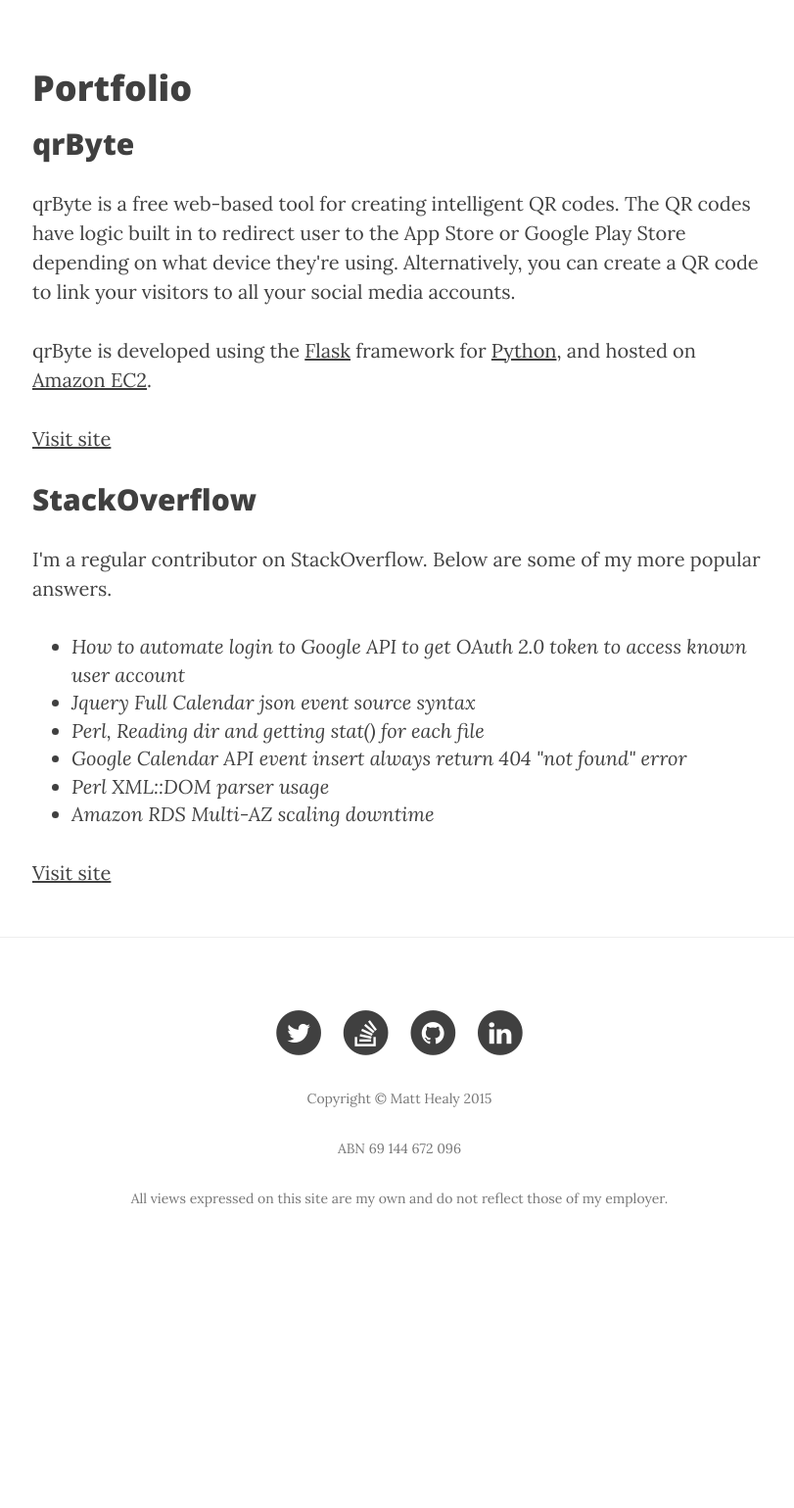
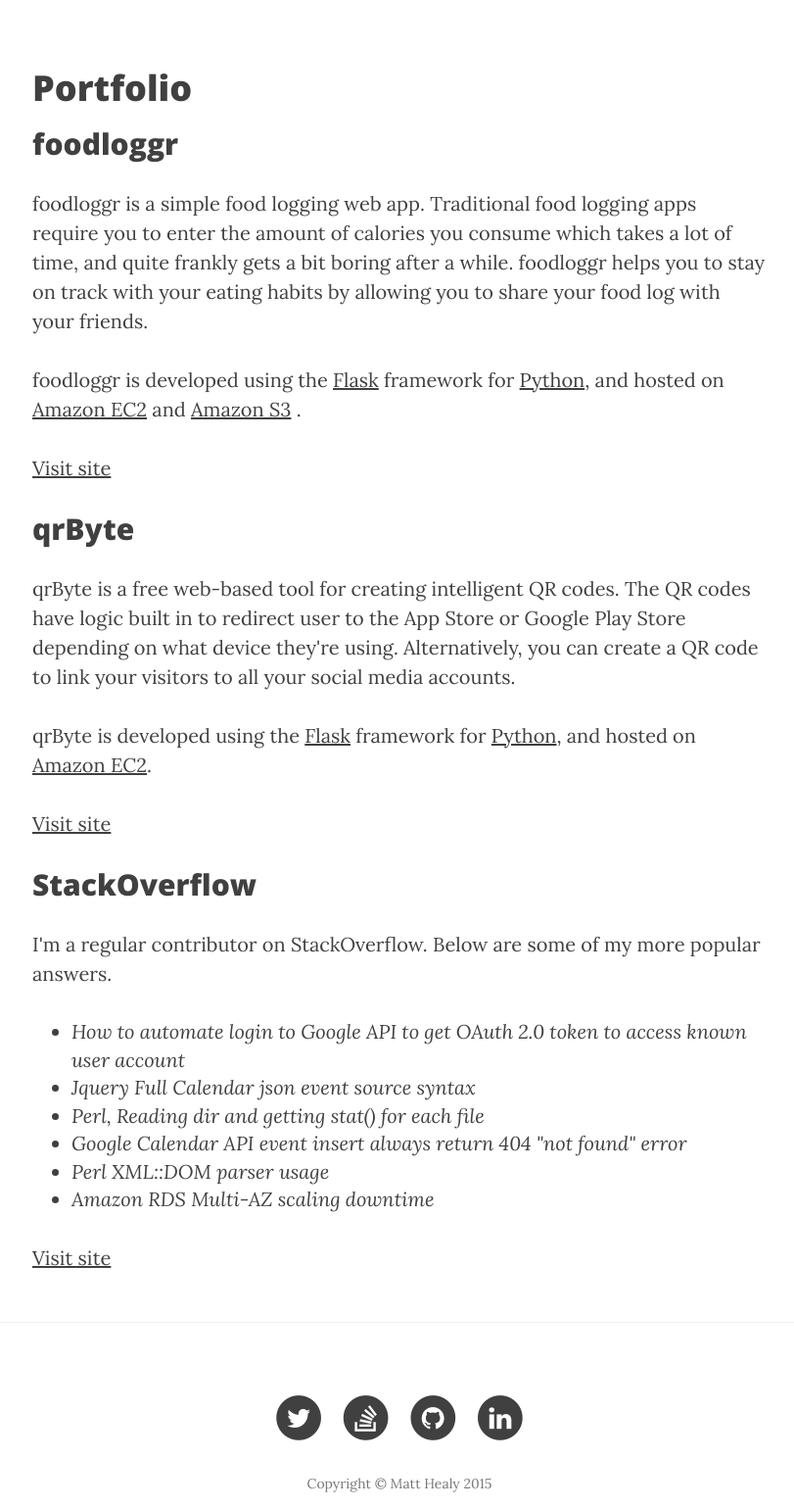
Before and after one commit to alienpham/matthealy.com.au, a Python web app: template app/templates/portfolio.html in a window 1280 px wide. Shown: the part 298-1837 px from the top of the page at 98% size, without its empty margins (232-1043 px from the left). Before the commit the page ends 1530 px from the top, so only its background shows below. Run offline with Jinja, Linux system fonts and the light colour scheme; the template is opened without the code that fills it, so the values that code supplies are empty; some libraries are stand-ins or nearby versions.

Commit message:
Updated portfolio

```diff
--- a/app/templates/portfolio.html
+++ b/app/templates/portfolio.html
@@ -4,6 +4,13 @@
           <div class="post-preview">
 
             <h1>Portfolio</h1>
+
+            <div>
+                <h2><a href="http://www.foodloggr.com">foodloggr</a></h2>
+                <p>foodloggr is a simple food logging web app. Traditional food logging apps require you to enter the amount of calories you consume which takes a lot of time, and quite frankly gets a bit boring after a while. foodloggr helps you to stay on track with your eating habits by allowing you to share your food log with your friends. </p>
+                <p>foodloggr is developed using the <a href="http://flask.pocoo.org/">Flask</a> framework for <a href="https://www.python.org/">Python</a>, and hosted on <a href="http://aws.amazon.com/ec2/">Amazon EC2</a> and <a href="http://aws.amazon.com/s3/">Amazon S3</a> .
+                <p><a href="http://www.foodloggr.com">Visit site</a></p>
+            </div>
 
             <div>
                 <h2><a href="https://qrbyte.com">qrByte</a></h2>
```
